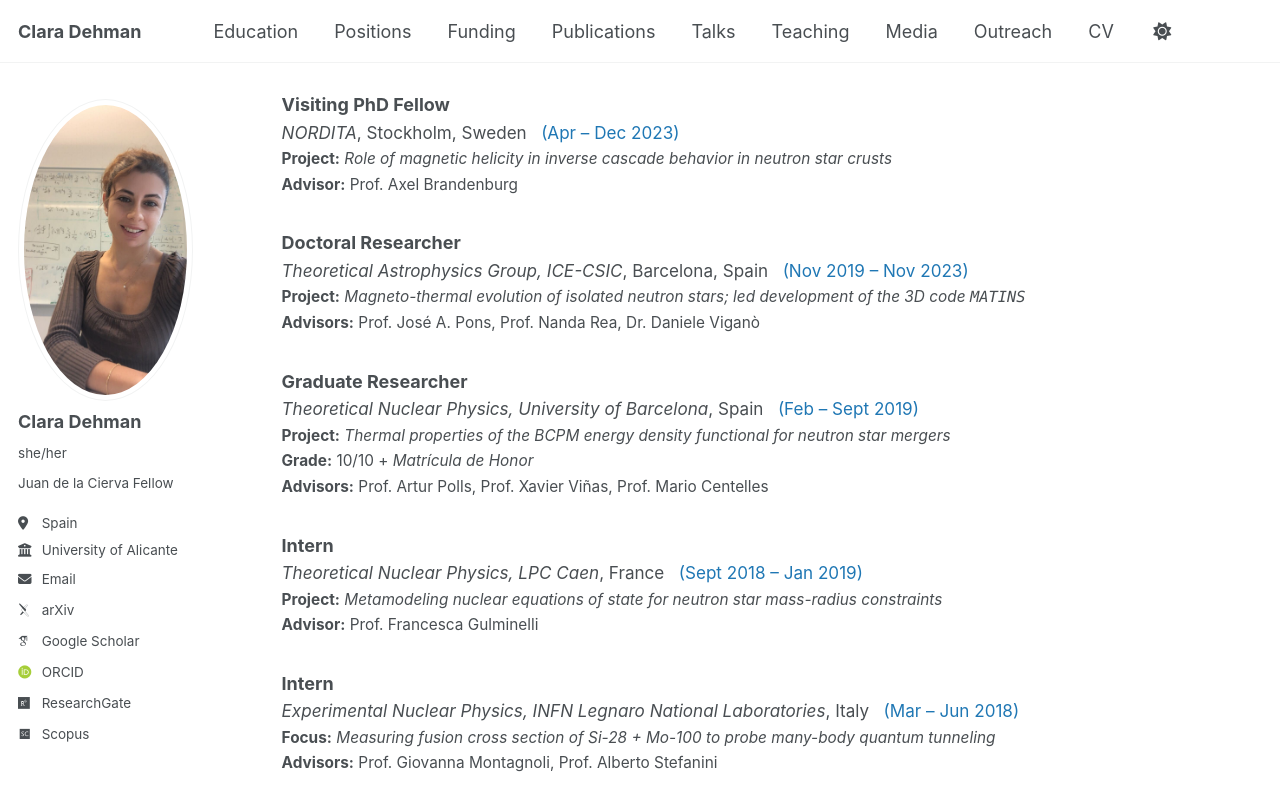
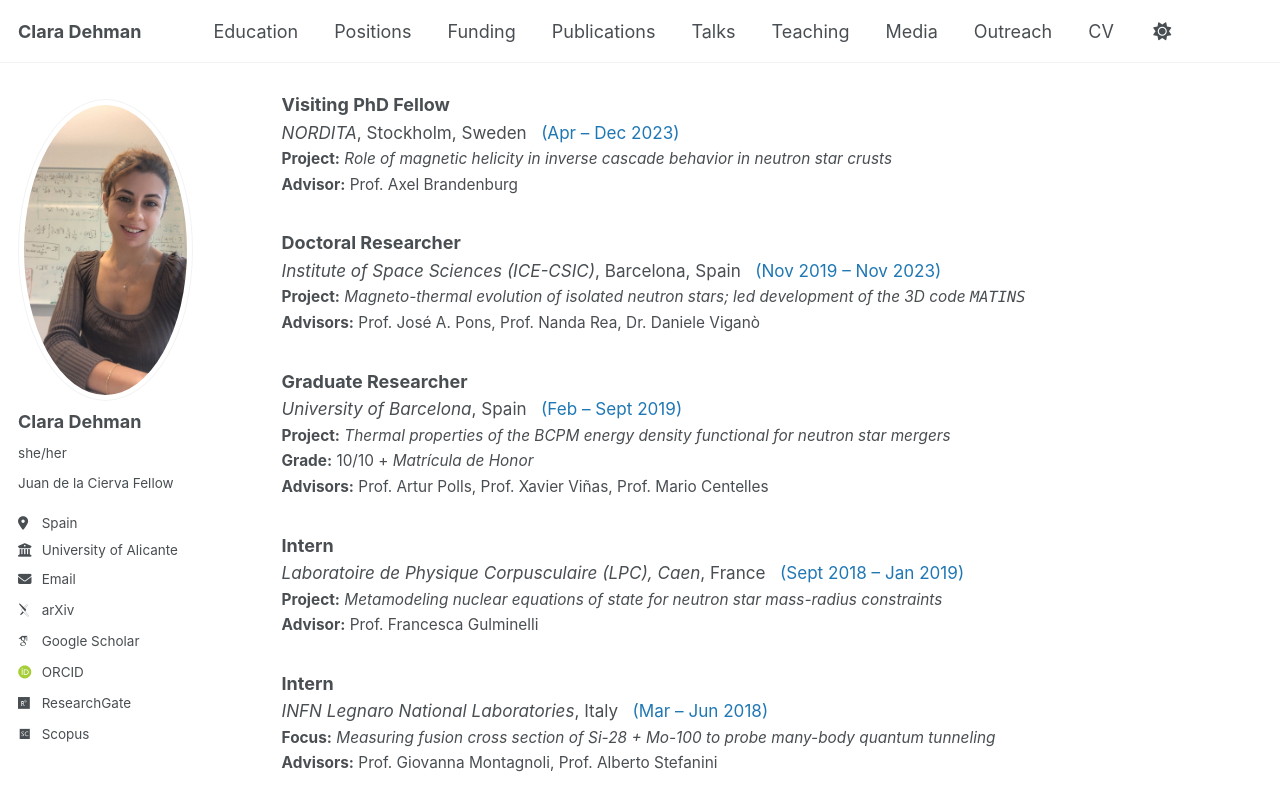
Before and after one commit to ClaraDehman/ClaraDehman.github.io, a Jekyll site: the page built from _pages/positions.html, in a window 1280 px wide and 900 px high, scrolled down 345 px. Shown: the top 811 px of the window. Built offline with Jekyll 4.4.1, drawn with Linux system fonts in a browser that asks for light colours; some web fonts are replaced.

Commit message:
Update locations positions.html

```diff
--- a/_pages/positions.html
+++ b/_pages/positions.html
@@ -37,7 +37,7 @@ author_profile: true
 <div class="archive__item">
   <h3 class="archive__item-title" style="margin-bottom: 0.2em;"><strong>Doctoral Researcher</strong></h3>
   <p class="archive__item-excerpt" style="font-size: 0.95em; margin-top: 0;">
-    <em>Theoretical Astrophysics Group, ICE-CSIC</em>, Barcelona, Spain &nbsp; <span style="color:#1f77b4;">(Nov 2019 – Nov 2023)</span><br>
+    <em>Institute of Space Sciences (ICE-CSIC)</em>, Barcelona, Spain &nbsp; <span style="color:#1f77b4;">(Nov 2019 – Nov 2023)</span><br>
     <span style="font-size: 0.9em;"><strong>Project:</strong> <em>Magneto-thermal evolution of isolated neutron stars; led development of the 3D code <code>MATINS</code></em></span><br>
     <span style="font-size: 0.9em;"><strong>Advisors:</strong> Prof. José A. Pons, Prof. Nanda Rea, Dr. Daniele Viganò</span>
   </p>
@@ -46,7 +46,7 @@ author_profile: true
 <div class="archive__item">
   <h3 class="archive__item-title" style="margin-bottom: 0.2em;"><strong>Graduate Researcher</strong></h3>
   <p class="archive__item-excerpt" style="font-size: 0.95em; margin-top: 0;">
-    <em>Theoretical Nuclear Physics, University of Barcelona</em>, Spain &nbsp; <span style="color:#1f77b4;">(Feb – Sept 2019)</span><br>
+    <em>University of Barcelona</em>, Spain &nbsp; <span style="color:#1f77b4;">(Feb – Sept 2019)</span><br>
     <span style="font-size: 0.9em;"><strong>Project:</strong> <em>Thermal properties of the BCPM energy density functional for neutron star mergers</em></span><br>
     <span style="font-size: 0.9em;"><strong>Grade:</strong> 10/10 + <em>Matrícula de Honor</em></span><br>
     <span style="font-size: 0.9em;"><strong>Advisors:</strong> Prof. Artur Polls, Prof. Xavier Viñas, Prof. Mario Centelles</span>
@@ -56,7 +56,7 @@ author_profile: true
 <div class="archive__item">
   <h3 class="archive__item-title" style="margin-bottom: 0.2em;"><strong>Intern</strong></h3>
   <p class="archive__item-excerpt" style="font-size: 0.95em; margin-top: 0;">
-    <em>Theoretical Nuclear Physics, LPC Caen</em>, France &nbsp; <span style="color:#1f77b4;">(Sept 2018 – Jan 2019)</span><br>
+    <em>Laboratoire de Physique Corpusculaire (LPC), Caen</em>, France &nbsp; <span style="color:#1f77b4;">(Sept 2018 – Jan 2019)</span><br>
     <span style="font-size: 0.9em;"><strong>Project:</strong> <em>Metamodeling nuclear equations of state for neutron star mass-radius constraints</em></span><br>
     <span style="font-size: 0.9em;"><strong>Advisor:</strong> Prof. Francesca Gulminelli</span>
   </p>
@@ -65,7 +65,7 @@ author_profile: true
 <div class="archive__item">
   <h3 class="archive__item-title" style="margin-bottom: 0.2em;"><strong>Intern</strong></h3>
   <p class="archive__item-excerpt" style="font-size: 0.95em; margin-top: 0;">
-    <em>Experimental Nuclear Physics, INFN Legnaro National Laboratories</em>, Italy &nbsp; <span style="color:#1f77b4;">(Mar – Jun 2018)</span><br>
+    <em>INFN Legnaro National Laboratories</em>, Italy &nbsp; <span style="color:#1f77b4;">(Mar – Jun 2018)</span><br>
     <span style="font-size: 0.9em;"><strong>Focus:</strong> <em>Measuring fusion cross section of Si-28 + Mo-100 to probe many-body quantum tunneling</em></span><br>
     <span style="font-size: 0.9em;"><strong>Advisors:</strong> Prof. Giovanna Montagnoli, Prof. Alberto Stefanini</span>
   </p>
```
